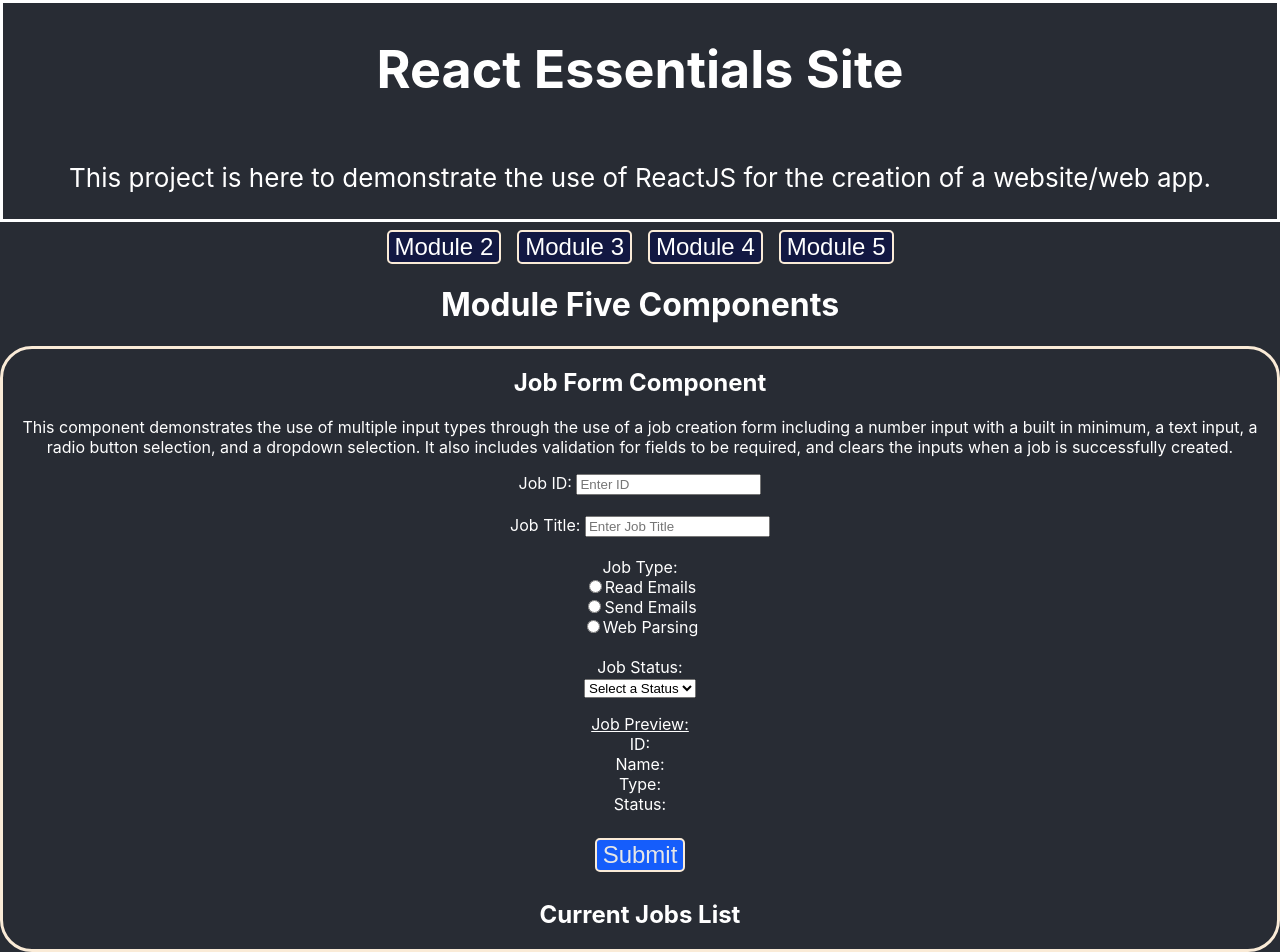
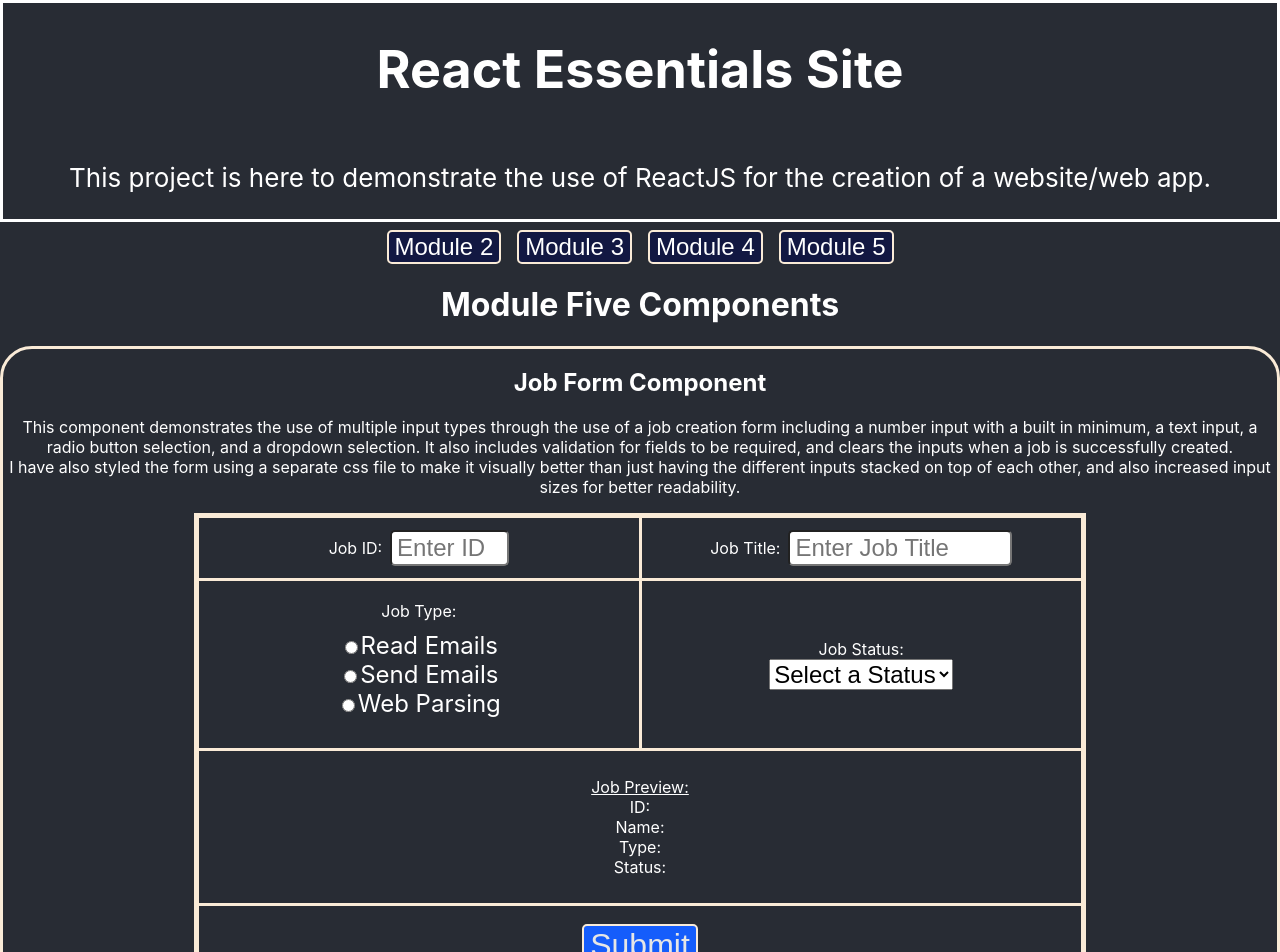
Before and after one commit to ReflectionGolden/react-essentials-site, a React (Create React App) app: page / in a window 1280 px wide. Shown: the top 952 px of the page. Built offline with nearby package versions, Linux system fonts and the light colour scheme; the HTML template or start-up script is replaced by a standard one.

Commit message:
changed Job Type inputs to use a reusable component, and added FontAwesome icons for easy visualisation of job status

```diff
--- a/package.json
+++ b/package.json
@@ -3,6 +3,10 @@
   "version": "0.1.0",
   "private": true,
   "dependencies": {
+    "@fortawesome/fontawesome-svg-core": "^7.1.0",
+    "@fortawesome/free-regular-svg-icons": "^7.1.0",
+    "@fortawesome/free-solid-svg-icons": "^7.1.0",
+    "@fortawesome/react-fontawesome": "^3.1.1",
     "@testing-library/dom": "^10.4.1",
     "@testing-library/jest-dom": "^6.9.1",
     "@testing-library/react": "^16.3.0",
@@ -39,6 +43,7 @@
     ]
   },
   "devDependencies": {
+    "baseline-browser-mapping": "^2.9.11",
     "gh-pages": "^6.3.0"
   },
   "homepage": "http://reflectiongolden.github.io/react-essentials-site"
--- a/src/course_modules/Module5.js
+++ b/src/course_modules/Module5.js
@@ -1,5 +1,14 @@
 import { useState } from 'react';
+import { FontAwesomeIcon } from '@fortawesome/react-fontawesome';
 import '../App.css';
+import './module_styles/Module5.css';
+
+//Font Awesome Icons
+import { faClipboardList } from '@fortawesome/free-solid-svg-icons';
+import { faPersonRunning } from '@fortawesome/free-solid-svg-icons';
+import { faCircleCheck } from '@fortawesome/free-regular-svg-icons';
+import { faCircleXmark } from '@fortawesome/free-regular-svg-icons';
+
 
 function ModuleFivePage() {
     return (
@@ -90,22 +99,33 @@
             <h2>Job Form Component</h2>
             <p>
                 This component demonstrates the use of multiple input types through the use of a job creation form including a number input with a built in minimum, a text input, a radio button selection, and a dropdown selection. It also includes validation for fields to be required, and clears the inputs when a job is successfully created.
+                <br />
+                I have also styled the form using a separate css file to make it visually better than just having the different inputs stacked on top of each other, and also increased input sizes for better readability.
             </p>
-            <form onSubmit={e => handleSubmission(e)}>
+            <form className='Form-Container' onSubmit={e => handleSubmission(e)}>
+                <div className='idInput'>
                     <label htmlFor="jobID">Job ID: </label>
                     <input type="number" min="0" id='jobID' value={idVal} placeholder='Enter ID' onChange={handleIdChange}/><br /><br />
+                </div>
 
+                <div className='titleInput'>
                     <label htmlFor="jobTitle">Job Title: </label>
                     <input type="text" id='jobTitle' value={nameVal} placeholder='Enter Job Title' onChange={handleNameChange}/><br /><br />
+                </div>
 
+                <div className='typeInput'>
+                    <div>
                         <label htmlFor="jobType">Job Type: </label><br />
-                <input type="radio" name="jobType" id="readEmails" checked={typeVal === "readEmailsJob"} value={"readEmailsJob"} onChange={handleTypeChange}/>
-                <label htmlFor="readEmails">Read Emails</label><br />
-                <input type="radio" name="jobType" id="sendEmails" checked={typeVal === "sendEmailsJob"} value={"sendEmailsJob"} onChange={handleTypeChange}/>
-                <label htmlFor="sendEmails">Send Emails</label><br />
-                <input type="radio" name="jobType" id="webParse" checked={typeVal === "webParseJob"} value={"webParseJob"} onChange={handleTypeChange}/>
-                <label htmlFor="webParse">Web Parsing</label><br /><br />
+                        <div>
+                            <TypeRadio typeLabel="Read Emails" typeID="readEmails" typeVal={typeVal} value="readEmailsJob" handleTypeChange={handleTypeChange}/><br />
+                            <TypeRadio typeLabel="Send Emails" typeID="sendEmails" typeVal={typeVal} value="sendEmailsJob" handleTypeChange={handleTypeChange}/><br />
+                            <TypeRadio typeLabel="Web Parsing" typeID="webParse" typeVal={typeVal} value="webParseJob" handleTypeChange={handleTypeChange}/><br />
+                        </div>
+                    </div>
+                </div>
 
+                <div className='statusInput'>
+                    <div>
                         <label htmlFor="jobStatus">Job Status: </label><br />
                         <select name="jobStatus" id="jobStatus" value={statusVal} onChange={handleStatusChange}>
                             <option value="" disabled>Select a Status</option>
@@ -114,7 +134,10 @@
                             <option value="completed">Completed</option>
                             <option value="stopped">Stopped</option>
                         </select><br />
+                    </div>
+                </div>
 
+                <div className='jobPreview'>
                     <p>
                         <span style={{textDecoration: "underline"}}>Job Preview:</span> <br />
                         ID: {idVal} <br />
@@ -122,15 +145,18 @@
                         Type: {typeVal} <br />
                         Status: {statusVal}
                     </p>
+                </div>
 
+                <div className='jobSubmit'>
                     <button className='Generic-button' id="submit">Submit</button>
+                </div>
             </form>
             <div>
                 <h2>Current Jobs List</h2>
                 <ul className='Listing'>
                     {jobs.map(job => (
                         <JobDisplayItem job={job}>
-                            ID: {job.id}, Name: {job.name}, Job Type: {job.type}, Status: {job.status}
+                            <p>ID: {job.id}, Name: {job.name}, Job Type: {job.type}, Status: {job.status}<StatusIcon Status={job.status}/></p>
                             <button style={{marginLeft: "5px"}} onClick={() => handleDelete(job.id)}>Delete</button>
                         </JobDisplayItem>
                     ))}
@@ -148,4 +174,36 @@
     );
 }
 
+function TypeRadio({typeLabel, typeId, typeVal, value, handleTypeChange}) {
+    return (
+        <>
+            <input type="radio" name="jobType" id={typeId} checked={typeVal === value} value={value} onChange={handleTypeChange}/>
+            <label htmlFor={typeId}>{typeLabel}</label>
+        </>
+    );
+}
+
+function StatusIcon({Status}) {
+    function StatIcon(Status) {
+        switch (Status) {
+            case "pending":
+                return(<FontAwesomeIcon icon={faClipboardList} style={{color: "#FFD43B",}} />);
+            case "running":
+                return(<FontAwesomeIcon icon={faPersonRunning} style={{color: "#74C0FC",}} />);
+            case "completed":
+                return(<FontAwesomeIcon icon={faCircleCheck} style={{color: "#00ff00",}} />);
+            case "stopped":
+                return(<FontAwesomeIcon icon={faCircleXmark} style={{color: "#ff0000",}} />);
+            default:
+                break;
+        }
+    }
+
+    return (
+        <>
+            {StatIcon(Status)}
+        </>
+    );
+}
+
 export default ModuleFivePage;
--- /dev/null
+++ b/src/course_modules/module_styles/Module5.css
@@ -0,0 +1,79 @@
+.Form-Container {
+  display: grid;
+  grid-template-areas:
+  "idInput titleInput"
+  "typeInput statusInput"
+  "jobPreview jobPreview"
+  "jobSubmit jobSubmit";
+  grid-template-columns: 2fr 2fr;
+  gap: 3px;
+  background-color: antiquewhite;
+  padding: 5px;
+  margin: 5px 15%;
+}
+
+.Form-Container div {
+    background-color: #282c34;
+    display: flex;
+    align-items: center;
+    justify-content: center;
+    padding: 10px;
+}
+
+.Form-Container div.idInput {
+    grid-area: idInput;
+}
+
+.Form-Container div.idInput input {
+    font-size: 1.5rem;
+    border-radius: 5px;
+    padding: 2px 5px;
+    width: 25%;
+}
+
+.Form-Container div.titleInput {
+    grid-area: titleInput;
+}
+
+.Form-Container div.titleInput input {
+    font-size: 1.5rem;
+    border-radius: 5px;
+    padding: 2px 5px;
+    width: 50%;
+}
+
+.Form-Container div.idInput label, .Form-Container div.titleInput label{
+    margin-right: 0.5rem;
+}
+
+.Form-Container div.typeInput {
+    grid-area: typeInput;
+}
+
+.Form-Container div.typeInput div div {
+    font-size: 1.5rem;
+}
+
+.Form-Container div.statusInput {
+    grid-area: statusInput;
+}
+
+.Form-Container div.statusInput select {
+    font-size: 1.5rem;
+}
+
+.Form-Container div.typeInput div, .Form-Container div.statusInput div {
+    display: block;
+}
+
+.Form-Container div.jobPreview {
+    grid-area: jobPreview;
+}
+
+.Form-Container div.jobSubmit {
+    grid-area: jobSubmit;
+}
+
+.Form-Container div.jobSubmit button {
+    font-size: xx-large;
+}
```
Also changed, not shown: 1 other file (tests, documents, lock files or other folders). Lines whose indentation alone changed are shown as unchanged.
